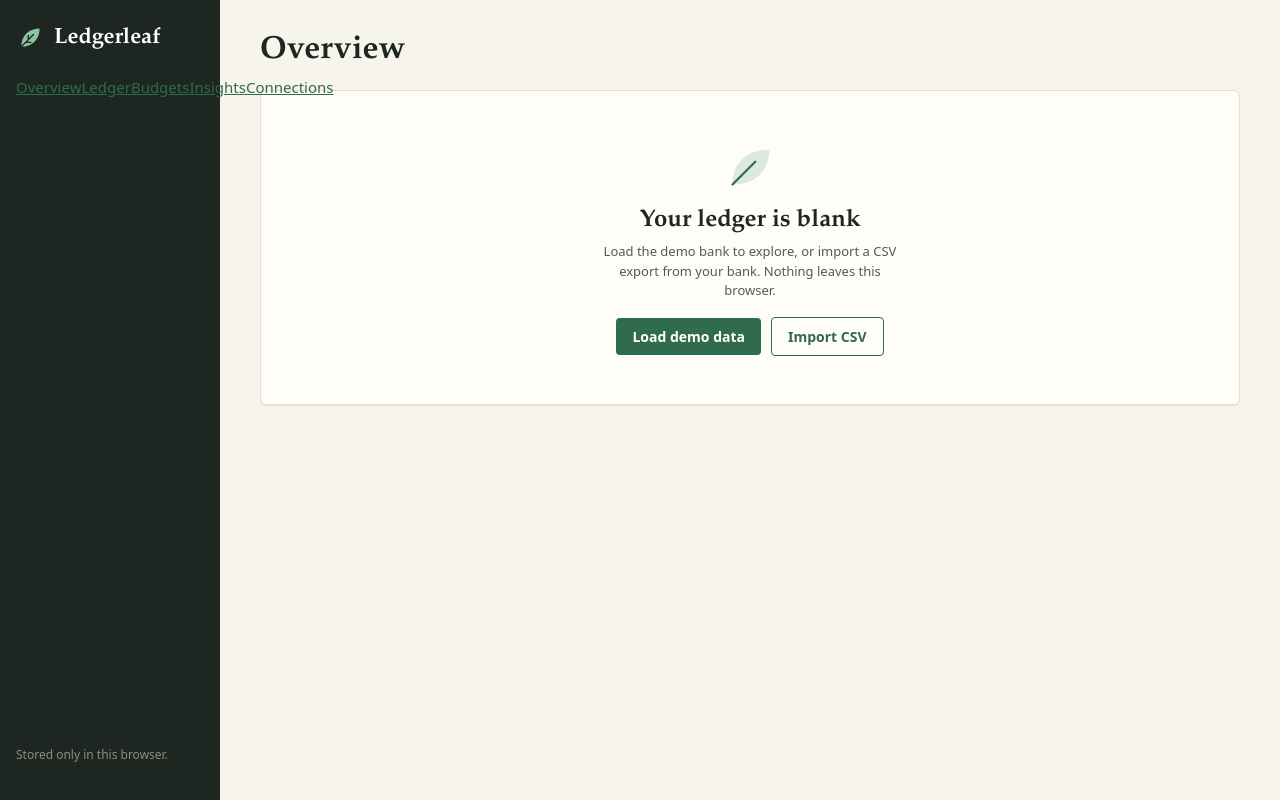
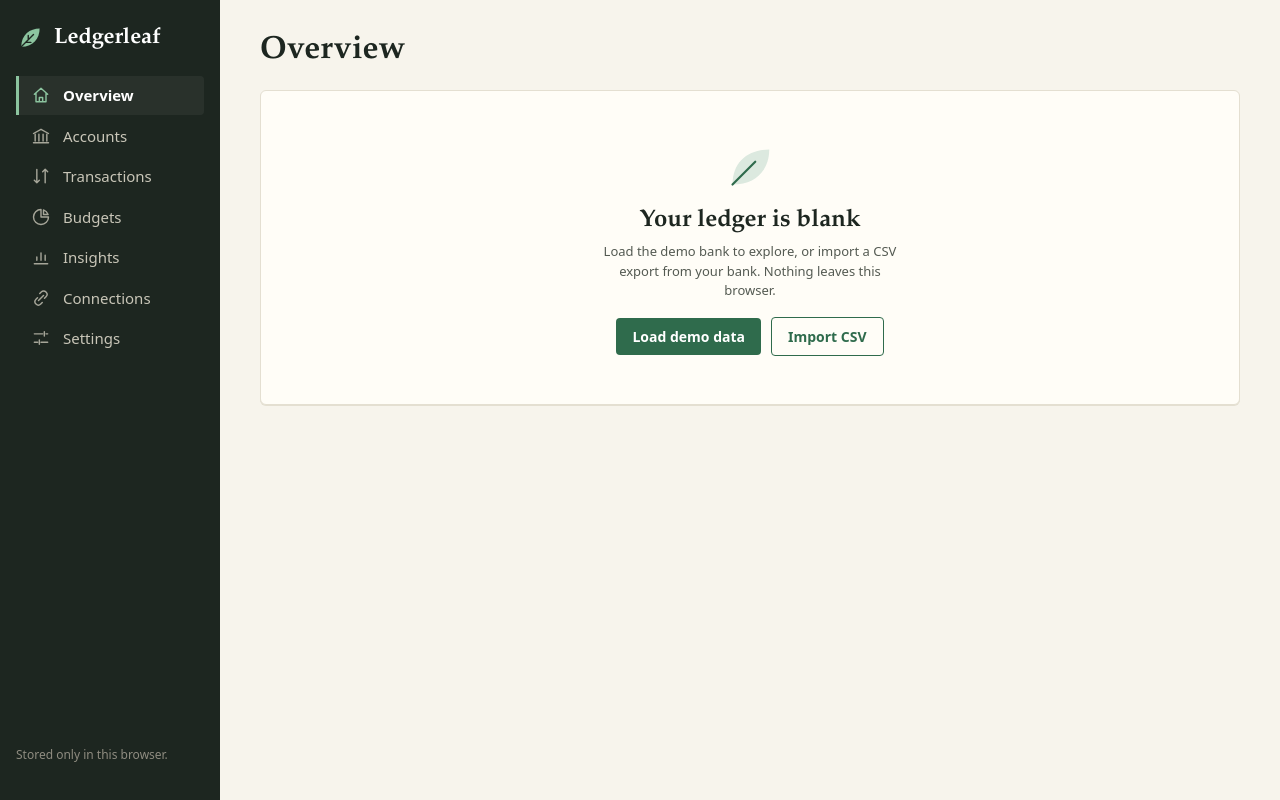
Before and after one commit to li-brandon/ledgerleaf, a React (Vite) app: page /#/overview in a window 1280 px wide. Built offline with nearby package versions, Linux system fonts and the light colour scheme.

Commit message:
LIB-331 ✨ Add sidebar app shell and navigation

```diff
--- a/src/App.tsx
+++ b/src/App.tsx
@@ -1,24 +1,31 @@
-import { useEffect, useState } from 'react';
-import { useLedger } from './store';
+import { useEffect, useRef, useState, type ComponentType } from 'react';
+import { NavIcon } from './components/icons';
+import { ROUTES, canonicalHash, parseHash, routeHref, routeLabel, type RouteId } from './lib/routes';
+import { useLedger, type Ledger } from './store';
 import Dashboard from './pages/Dashboard';
+import Accounts from './pages/Accounts';
 import Transactions from './pages/Transactions';
 import Budgets from './pages/Budgets';
 import Insights from './pages/Insights';
 import Connections from './pages/Connections';
+import Settings from './pages/Settings';
 
-const PAGES = {
-  overview: { label: 'Overview', C: Dashboard },
-  ledger: { label: 'Ledger', C: Transactions },
-  budgets: { label: 'Budgets', C: Budgets },
-  insights: { label: 'Insights', C: Insights },
-  connections: { label: 'Connections', C: Connections },
-} as const;
-type PageId = keyof typeof PAGES;
+const PAGES: Record<RouteId, ComponentType<{ ledger: Ledger }>> = {
+  overview: Dashboard,
+  accounts: Accounts,
+  transactions: Transactions,
+  budgets: Budgets,
+  insights: Insights,
+  connections: Connections,
+  settings: Settings,
+};
 
-const fromHash = (): PageId => {
-  const h = location.hash.slice(2);
-  return h in PAGES ? (h as PageId) : 'overview';
-};
+/** Read the current route, rewriting the address bar if the hash is unknown or non-canonical. */
+function currentRoute(): RouteId {
+  const fix = canonicalHash(location.hash);
+  if (fix) history.replaceState(null, '', fix);
+  return parseHash(location.hash);
+}
 
 export function Logo() {
   return (
@@ -31,26 +38,41 @@ export function Logo() {
 
 export default function App() {
   const ledger = useLedger();
-  const [page, setPage] = useState<PageId>(fromHash);
+  const [route, setRoute] = useState<RouteId>(currentRoute);
+  const mainRef = useRef<HTMLElement>(null);
+  const first = useRef(true);
+
   useEffect(() => {
-    const on = () => setPage(fromHash());
+    const on = () => setRoute(currentRoute());
     addEventListener('hashchange', on);
     return () => removeEventListener('hashchange', on);
   }, []);
-  const { C } = PAGES[page];
+
+  useEffect(() => {
+    document.title = `${routeLabel(route)} · Ledgerleaf`;
+    if (first.current) { first.current = false; return; }
+    scrollTo(0, 0);
+    mainRef.current?.focus({ preventScroll: true });
+  }, [route]);
+
+  const Page = PAGES[route];
   return (
     <div className="shell">
+      <a className="skip" href="#main" onClick={(e) => { e.preventDefault(); mainRef.current?.focus(); }}>Skip to content</a>
       <aside className="rail">
-        <a className="brand" href="#/overview"><Logo /><span>Ledgerleaf</span></a>
-        <nav>
-          {(Object.keys(PAGES) as PageId[]).map((id) => (
-            <a key={id} href={`#/${id}`} className={id === page ? 'active' : ''}>{PAGES[id].label}</a>
+        <a className="brand" href={routeHref('overview')}><Logo /><span>Ledgerleaf</span></a>
+        <nav className="nav" aria-label="Main">
+          {ROUTES.map(({ id, label }) => (
+            <a key={id} href={routeHref(id)} aria-current={id === route ? 'page' : undefined}>
+              <NavIcon id={id} />
+              <span>{label}</span>
+            </a>
           ))}
         </nav>
         <p className="rail-foot">Stored only in this browser.</p>
       </aside>
-      <main>
-        <C ledger={ledger} />
+      <main id="main" ref={mainRef} tabIndex={-1}>
+        <Page ledger={ledger} />
       </main>
     </div>
   );
--- /dev/null
+++ b/src/components/icons.tsx
@@ -0,0 +1,20 @@
+import type { RouteId } from '../lib/routes';
+
+/** 24×24 stroke paths, one per nav destination. */
+const PATHS: Record<RouteId, string> = {
+  overview: 'M4 11l8-7 8 7M6 9.5V20h12V9.5M10 20v-5h4v5',
+  accounts: 'M3 9l9-5 9 5M5 10v8M9.5 10v8M14.5 10v8M19 10v8M3 20h18',
+  transactions: 'M7 4v16M4 17l3 3 3-3M17 20V4M14 7l3-3 3 3',
+  budgets: 'M12 3a9 9 0 1 0 9 9h-9z M15 3.5A9 9 0 0 1 20.5 9H15z',
+  insights: 'M4 20h16M7 16v-4M12 16V7M17 16v-6',
+  connections: 'M9 15l6-6M10.5 6.5l1.8-1.8a4 4 0 0 1 5.7 5.7l-1.8 1.8M13.5 17.5l-1.8 1.8a4 4 0 0 1-5.7-5.7l1.8-1.8',
+  settings: 'M4 7h10M18 7h2M4 17h4M12 17h8M16 4.5v5M10 14.5v5',
+};
+
+export function NavIcon({ id }: { id: RouteId }) {
+  return (
+    <svg viewBox="0 0 24 24" width="20" height="20" aria-hidden fill="none" stroke="currentColor" strokeWidth="1.7" strokeLinecap="round" strokeLinejoin="round">
+      <path d={PATHS[id]} />
+    </svg>
+  );
+}
--- a/src/pages/Connections.tsx
+++ b/src/pages/Connections.tsx
@@ -46,9 +46,7 @@ export default function Connections({ ledger }: { ledger: Ledger }) {
           {accounts.length} accounts, {transactions.length} transactions
           {lastSync && ` · last sync ${new Date(lastSync).toLocaleString()}`}. Everything lives in this browser's localStorage.
         </p>
-        <button className="danger" onClick={() => confirm('Erase all Ledgerleaf data in this browser?') && (ledger.reset(), setMsg('All local data erased.'))}>
-          Erase local data
-        </button>
+        <a className="btn ghost" href="#/settings">Manage in Settings</a>
       </section>
     </>
   );
--- a/src/pages/Dashboard.tsx
+++ b/src/pages/Dashboard.tsx
@@ -43,7 +43,7 @@ export default function Dashboard({ ledger }: { ledger: Ledger }) {
           <BarChart label="Spending per month" highlightLast bars={months.map((m) => ({ label: fmtMonth(m.month), value: m.total }))} />
         </section>
         <section className="card">
-          <h3>Recent activity <a href="#/ledger" className="more">All →</a></h3>
+          <h3>Recent activity <a href="#/transactions" className="more">All →</a></h3>
           <ul className="ruled">
             {transactions.slice(0, 7).map((t) => (
               <li key={t.id}>
--- a/src/pages/Transactions.tsx
+++ b/src/pages/Transactions.tsx
@@ -22,7 +22,7 @@ export default function Transactions({ ledger }: { ledger: Ledger }) {
 
   return (
     <>
-      <h1>Ledger</h1>
+      <h1>Transactions</h1>
       {!transactions.length ? <EmptyState ledger={ledger} /> : (
         <section className="card">
           <div className="filters">
@@ -37,6 +37,7 @@ export default function Transactions({ ledger }: { ledger: Ledger }) {
             </select>
           </div>
           <p className="muted">{rows.length} entries · net {fmtMoney(net)}</p>
+          <div className="table-scroll">
           <table className="tx">
             <thead><tr><th>Date</th><th>Description</th><th>Account</th><th>Category</th><th className="num">Amount</th></tr></thead>
             <tbody>
@@ -55,6 +56,7 @@ export default function Transactions({ ledger }: { ledger: Ledger }) {
               ))}
             </tbody>
           </table>
+          </div>
         </section>
       )}
     </>
```
